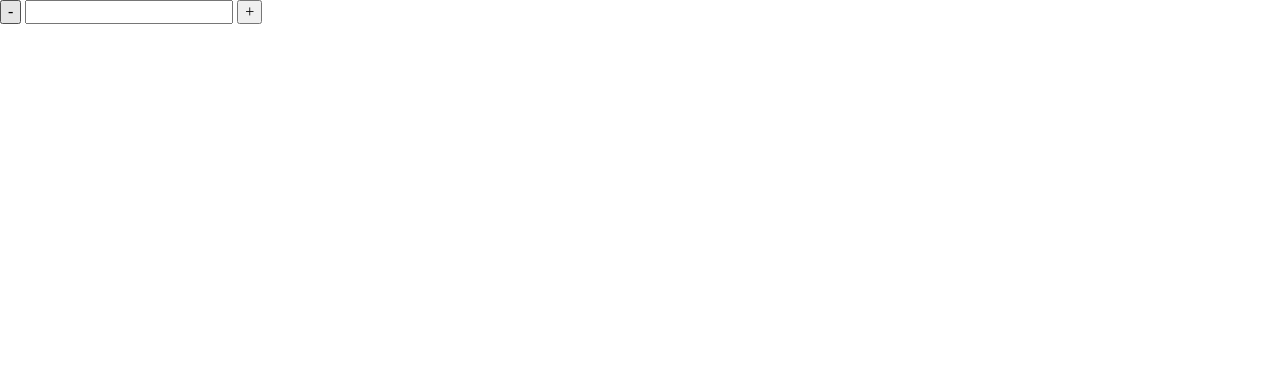
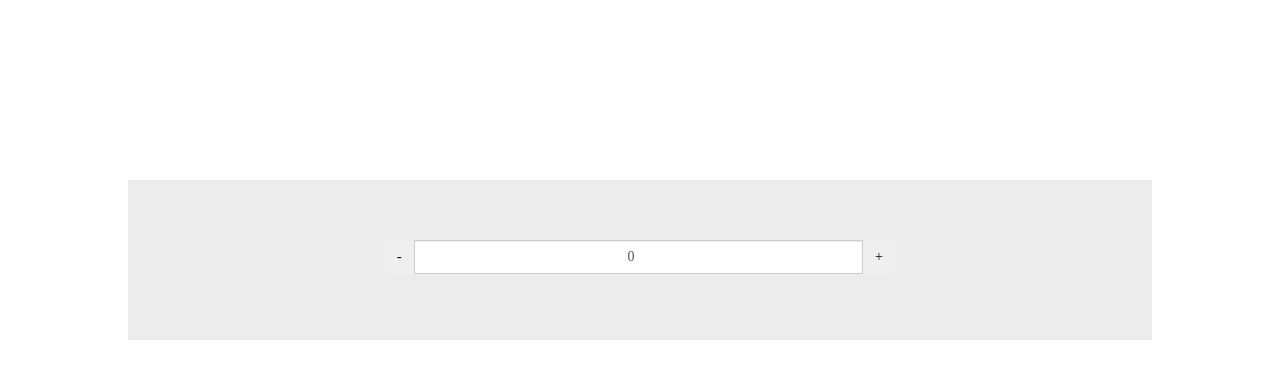
Before and after one commit to aikin/ui-patterns-train, a website: page ui-patterns/minus-input-plus/index.html in a window 1280 px wide. Drawn offline with nearby package versions, Linux system fonts and the light colour scheme.

Commit message:
aikin: layout minus input plus

```diff
--- a/ui-patterns/minus-input-plus/css/main.css
+++ b/ui-patterns/minus-input-plus/css/main.css
@@ -0,0 +1,93 @@
+.content {
+	width: 80%;
+	height: 100px;
+	text-align: center;
+	background: rgba(179, 179, 179, 0.25);
+	margin: 180px auto;
+	padding-top: 60px;
+}
+
+.minus-input-plus {
+	margin: auto;
+	position: relative;
+	display: table;
+	border-collapse: separate;
+	width: 50%;
+}
+
+.minus-input-plus__section {
+	position: relative;
+	display: table-cell;
+	font-size: 0;
+	white-space: nowrap;
+	vertical-align: middle;
+	width: 1%;
+}
+
+.minus-input-plus__minus {
+	position: relative;
+	display: inline-block;
+	padding: 6px 12px;
+	margin-bottom: 0;
+	font-size: 14px;
+	font-weight: 400;
+	line-height: 1.42857143;
+	text-align: center;
+	white-space: nowrap;
+	vertical-align: middle;
+	cursor: pointer;
+	-webkit-user-select: none;
+	-moz-user-select: none;
+	-ms-user-select: none;
+	background-image: none;
+	border: 1px solid transparent;
+	border-radius: 4px 0 0 4px;
+	margin-right: -1px;
+}
+
+.minus-input-plus__plus {
+	margin-left: -1px;
+	position: relative;
+	display: inline-block;
+	padding: 6px 12px;
+	margin-bottom: 0;
+	font-size: 14px;
+	font-weight: 400;
+	line-height: 1.42857143;
+	text-align: center;
+	white-space: nowrap;
+	vertical-align: middle;
+	cursor: pointer;
+	-webkit-user-select: none;
+	-moz-user-select: none;
+	-ms-user-select: none;
+	user-select: none;
+	background-image: none;
+	border: 1px solid transparent;
+	border-radius: 0 4px 4px 0;
+}
+
+.minus-input-plus__number {
+	border-radius: 0;
+	box-sizing: border-box;
+	display: table-cell;
+	text-align: center;
+	font: inherit;
+	position: relative;
+	z-index: 2;
+	float: left;
+	width: 100%;
+	margin: 0;
+	height: 34px;
+	padding: 6px 12px;
+	font-size: 14px;
+	line-height: 1.42857143;
+	color: #555;
+	background: #fff none;
+	border: 1px solid #ccc;
+	-webkit-box-shadow: inset 0 1px 1px rgba(0,0,0,.075);
+	box-shadow: inset 0 1px 1px rgba(0,0,0,.075);
+	-webkit-transition: border-color ease-in-out .15s,-webkit-box-shadow ease-in-out .15s;
+	-o-transition: border-color ease-in-out .15s,box-shadow ease-in-out .15s;
+	transition: border-color ease-in-out .15s,box-shadow ease-in-out .15s;
+}
--- a/ui-patterns/minus-input-plus/index.html
+++ b/ui-patterns/minus-input-plus/index.html
@@ -8,15 +8,19 @@
 </head>
 <body>
 
+<div class="content">
+
 	<div class="minus-input-plus">
 		<span class="minus-input-plus__section">
 			<button class="btn minus-input-plus__minus" type="button">-</button>
 		</span>
-	<input type="number" class="minus-input-plus__number" />
+		<input type="number" class="minus-input-plus__number" maxlength="3" value="0" />
 		<span class="minus-input-plus__section">
 			<button class="btn minus-input-plus__plus" type="button">+</button>
 		</span>
 	</div>
 
+</div>
+
 </body>
 </html>
```
Lines whose indentation alone changed are shown as unchanged.
